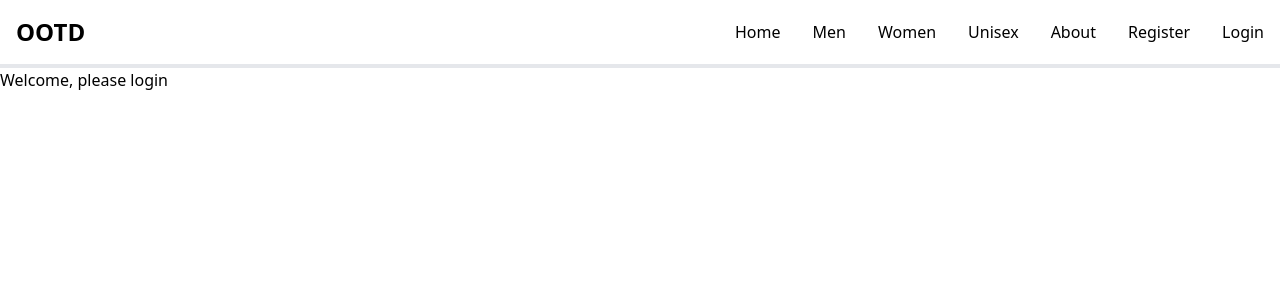
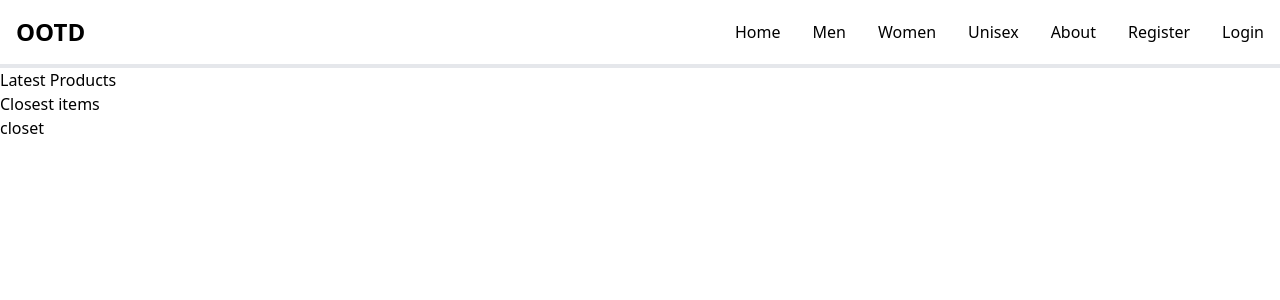
Before and after one commit to Tik1993/OOTD_frontend, a React (Vite) app: page / in a window 1280 px wide. Shown: the top 300 px of the page. Built offline with nearby package versions, Linux system fonts and the light colour scheme.

Commit message:
update getUserDetail route

```diff
--- a/src/features/api/apiSlice.js
+++ b/src/features/api/apiSlice.js
@@ -75,8 +75,8 @@ export const apiSlice = createApi({
       }),
     }),
     getUserDetail: builder.query({
-      query: () => ({
-        url: "/users/detail",
+      query: (id) => ({
+        url: `/users/${id}/detail`,
         method: "GET",
       }),
       providesTags: ["UserDetail"],
--- a/src/pages/HomePage.jsx
+++ b/src/pages/HomePage.jsx
@@ -1,11 +1,21 @@
 import { useEffect } from "react";
 import { useSelector } from "react-redux";
-import { useGetUserDetailQuery } from "../features/api/apiSlice";
+import {
+  useGetUserDetailQuery,
+  useGetItemsQuery,
+} from "../features/api/apiSlice";
 import { selectCurrentToken } from "../features/auth/authSlice";
+import { selectCurrentUserid } from "../features/auth/authSlice";
 
 function Homepage() {
   const token = useSelector(selectCurrentToken);
-  const { data, error, isLoading, refetch } = useGetUserDetailQuery(undefined, {
+  const userId = useSelector(selectCurrentUserid);
+  const {
+    data: userDeta,
+    error: userError,
+    isLoading: isUserDateLoading,
+    refetch,
+  } = useGetUserDetailQuery(userId, {
     skip: !token,
   });
 
@@ -15,17 +25,31 @@ function Homepage() {
     }
   }, [token]);
 
-  if (isLoading) return <h1>Loading...</h1>;
+  if (isUserDateLoading) return <h1>Loading...</h1>;
   // if (error) return <h1>Error: {error.data.message}</h1>;
 
-  let content;
+  let closetItmes = <h1>closet</h1>;
+  let wishlistItems;
 
-  if (data) {
-    // console.log(data);
-    content = <h1>Welcome {data.username}</h1>;
-  } else {
-    content = <h1>Welcome, please login</h1>;
-  }
+  let content = (
+    <div>
+      <section>
+        <h1>Latest Products</h1>
+      </section>
+      {closetItmes && (
+        <section>
+          <h1>Closest items</h1>
+          {closetItmes}
+        </section>
+      )}
+      {wishlistItems && (
+        <section>
+          <h1>Wishlist items</h1>
+          {wishlistItems}
+        </section>
+      )}
+    </div>
+  );
 
   return <>{content}</>;
 }
```
